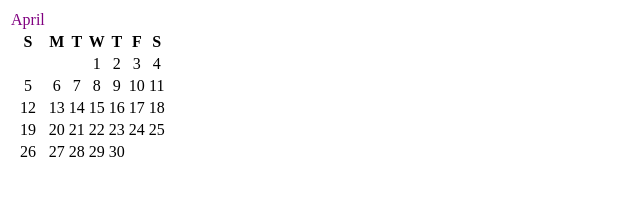
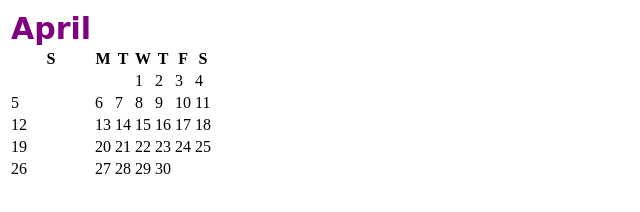
Before and after one commit to helena-57/helena-57.github.io, a plain HTML site: page calendar.html in a window 1280 px wide. Shown: the whole page, without its empty margins (0-640 px from the left). Drawn offline with Linux system fonts and the light colour scheme.

Commit message:
calendar 5

```diff
--- a/calendar.html
+++ b/calendar.html
@@ -2,16 +2,12 @@
 <html>
 <head>
 <title>Calendar</title>
-<style>
-  table {text-align:center;}
-  table{border-color:aqua}
-</style
 </head>
 
 <body>
 <table style = "border-color:aqua">
 <tr>
-  <td style = "color:purple";style = "font-size:= +2";colspan="7">April</td>
+  <td style = "color:purple;font-weight:900;font-family:cursive;font-size:30px;colspan=7">April</td>
 </tr>
 
 
```
